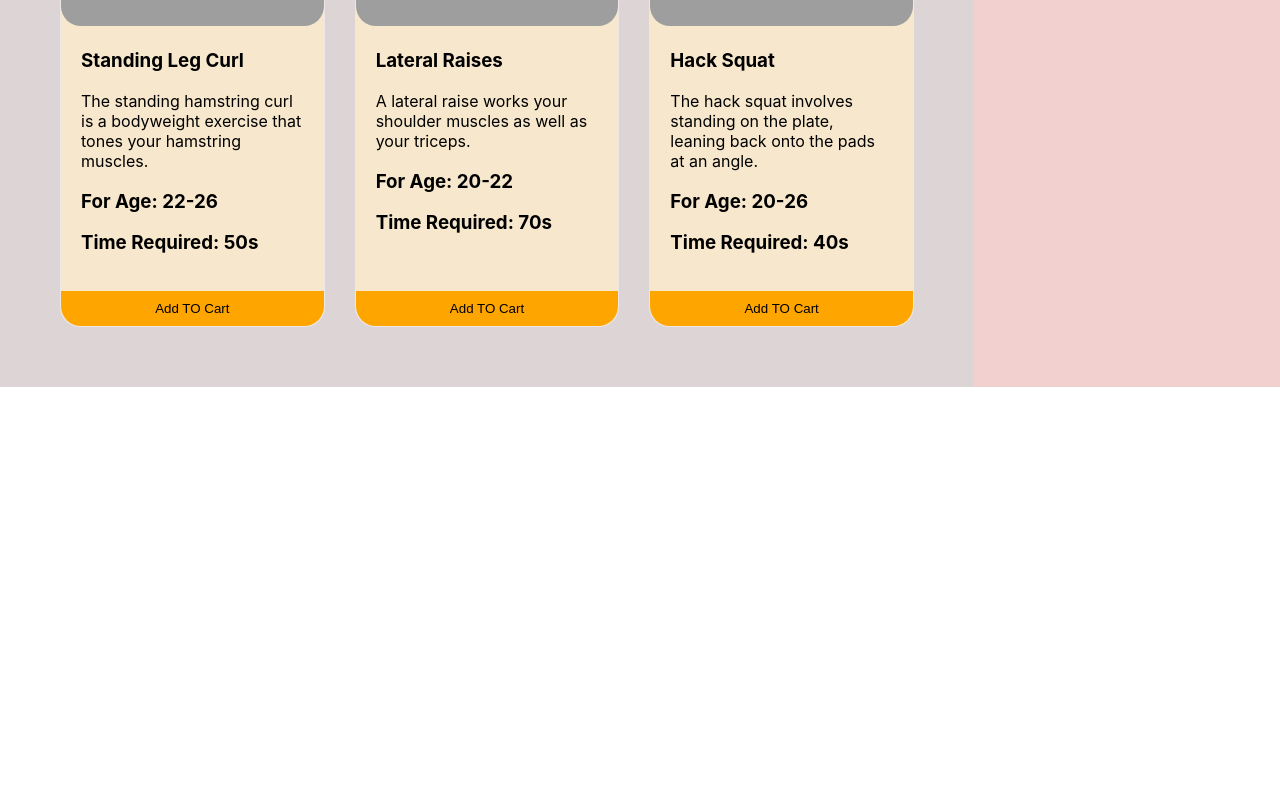
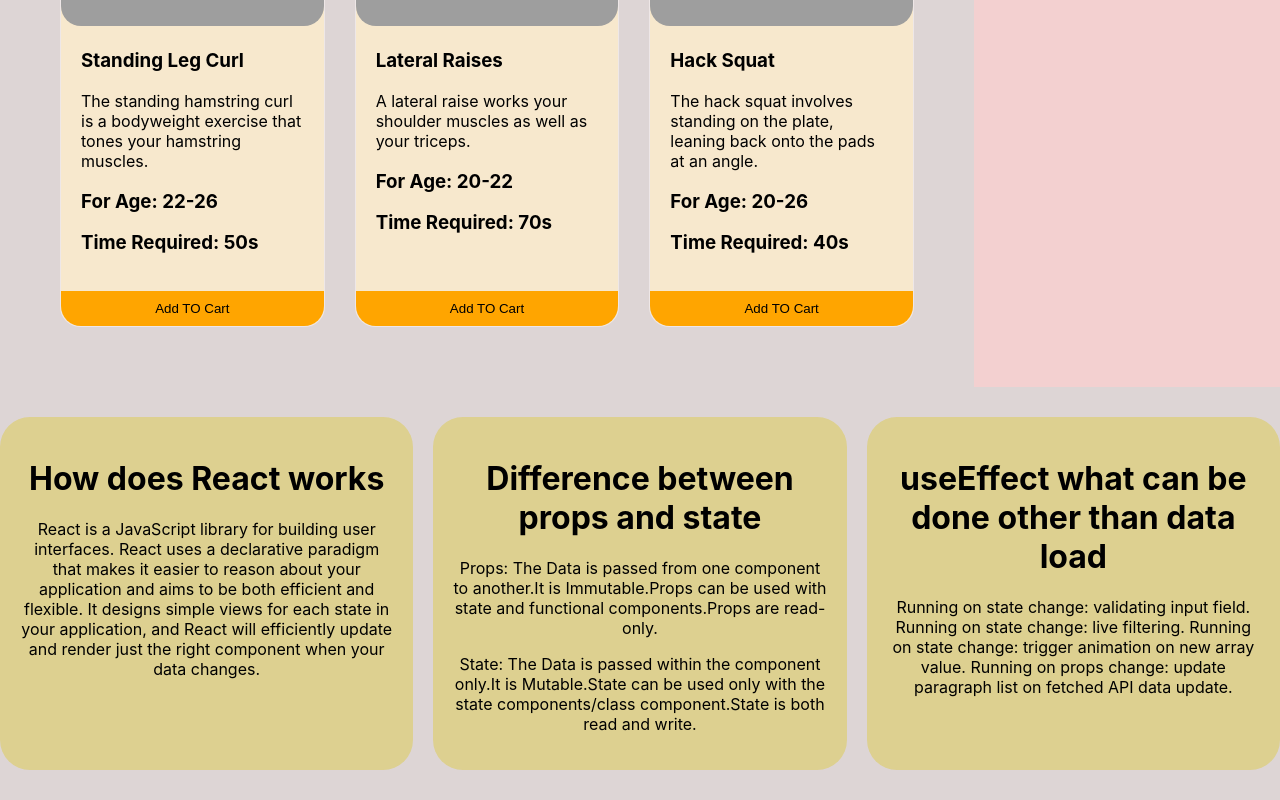
Before and after one commit to Rakibul-Hasan07/active-club, a React (Create React App) app: page / in a window 1280 px wide. Shown: the part 877-1677 px from the top of the page. Before the commit the page ends 1264 px from the top, so only its background shows below. Built offline with nearby package versions, Linux system fonts and the light colour scheme; grey boxes are pictures that could not be loaded.

Commit message:
Question part added

```diff
--- a/src/components/Container/Container.js
+++ b/src/components/Container/Container.js
@@ -4,6 +4,7 @@
 import { faDumbbell, } from '@fortawesome/free-solid-svg-icons'
 import './Container.css'
 import SideCart from '../SideCart/SideCart';
+import Question from '../Question/Question';
 
 const Body = () => {
     const [carts, setCarts] = useState([]);
@@ -19,18 +20,22 @@
         setCount(newCart);
     }
     return (
+        <div>
             <div className='main-container'>
                 <div className='active-item'>
                     <h1 className='first-name'><FontAwesomeIcon icon={faDumbbell} />Fitness <span className='last-name'>Gym Club</span></h1>
                     <div className='gym-cart'>
                         {
-                        carts.map(cart => <DisplayCart cart={cart} key={cart.id} handleCart = {handleCart}></DisplayCart>)
+                            carts.map(cart => <DisplayCart cart={cart} key={cart.id} handleCart={handleCart}></DisplayCart>)
                         }
                     </div>
                 </div>
                 <div className='cart-item'>
-                <SideCart count = {count}></SideCart>
+                    <SideCart count={count}></SideCart>
                 </div>
+
+            </div>
+            <Question></Question>
         </div>
     );
 };
--- /dev/null
+++ b/src/components/Question/Question.css
@@ -0,0 +1,32 @@
+.question-component{
+    background-color: rgb(221, 213, 213);
+    padding-top: 30px;
+    display: flex;
+    gap: 20px;
+}
+.single-question{
+    background-color: rgb(221, 208, 144);
+    padding: 20px;
+    text-align: center;
+    border-radius: 30px;
+    margin-bottom: 30px;
+}
+
+@media only screen and (max-width: 600px) {
+    .question-component{
+        display: grid;
+        grid-template-columns: repeat(1, 1fr);
+    }
+  }
+  @media only screen and (min-width: 600px) {
+    .question-component{
+        display: grid;
+        grid-template-columns: repeat(2, 1fr);
+    }
+  }
+  @media only screen and (min-width: 992px) {
+    .question-component{
+        display: grid;
+        grid-template-columns: repeat(3, 1fr);
+    }
+  }
--- /dev/null
+++ b/src/components/Question/Question.js
@@ -0,0 +1,27 @@
+import React from 'react';
+import './Question.css'
+
+const Question = () => {
+    return (
+        <div className='question-component'>
+            <div className='single-question'>
+                <h1>How does React works</h1>
+                <p>React is a JavaScript library for building user interfaces. React uses a declarative paradigm that makes it easier to reason about your application and aims to be both efficient and flexible. It designs simple views for each state in your application, and React will efficiently update and render just the right component when your data changes.</p>
+            </div>
+            <div className='single-question'>
+                <h1>Difference between props and state</h1>
+                <p>Props: The Data is passed from one component to another.It is Immutable.Props can be used with state and functional components.Props are read-only.</p>
+                <p>State: The Data is passed within the component only.It is Mutable.State can be used only with the state components/class component.State is both read and write.</p>
+            </div>
+            <div className='single-question'>
+                <h1>useEffect what can be done other than data load</h1>
+                <p>Running on state change: validating input field.
+                    Running on state change: live filtering.
+                    Running on state change: trigger animation on new array value.
+                    Running on props change: update paragraph list on fetched API data update.</p>
+            </div>
+        </div>
+    );
+};
+
+export default Question;
```
Lines whose indentation alone changed are shown as unchanged.
